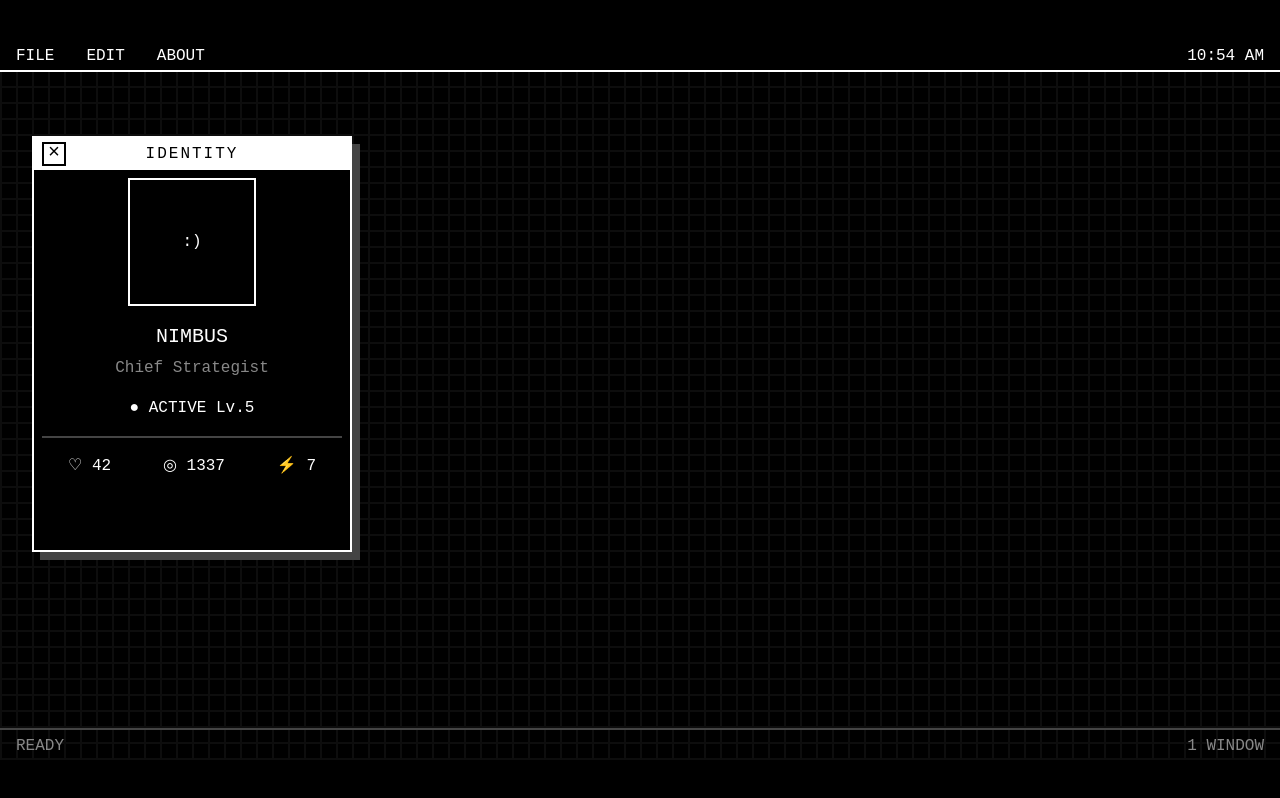
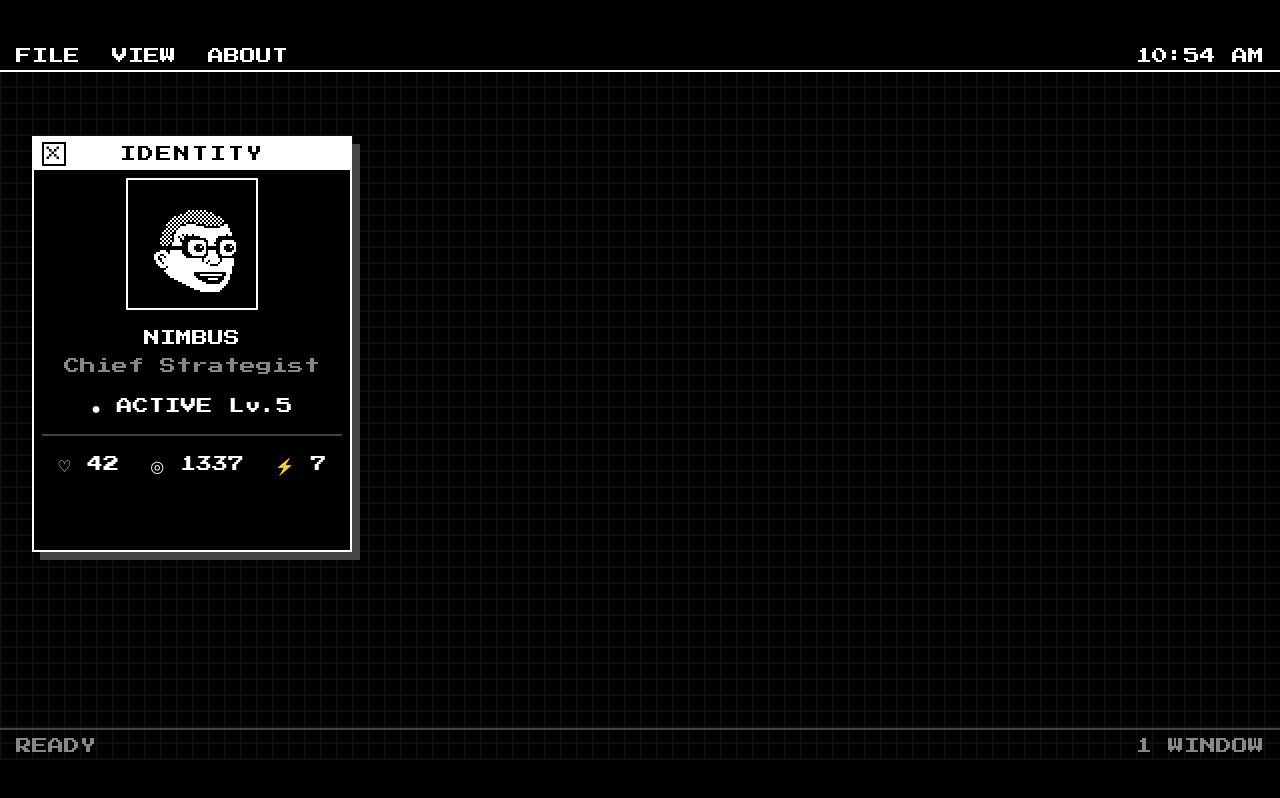
Before and after one commit to nimbusthewise-coder/bitfloor, a Next.js app: page / in a window 1280 px wide. Built offline with nearby package versions, Linux system fonts and the light colour scheme.

Commit message:
Add pixel font and avatar integration
- Press Start 2P font (true 8px bitmap font)
- PixelAvatar component using canvas renderer
- Click avatar to randomize face
- Font family inherited on all buttons
- Changed EDIT menu to VIEW (opens identity)

```diff
--- a/src/app/globals.css
+++ b/src/app/globals.css
@@ -1,3 +1,4 @@
+@import url('https://fonts.googleapis.com/css2?family=Press+Start+2P&display=swap');
 @import "tailwindcss";
 
 * {
@@ -19,6 +20,7 @@ html, body {
   image-rendering: crisp-edges;
   -webkit-font-smoothing: none;
   -moz-osx-font-smoothing: unset;
+  font-smooth: never;
 }
 
 /* Disable text selection for UI elements */
--- a/src/components/PixelDesktop.tsx
+++ b/src/components/PixelDesktop.tsx
@@ -1,9 +1,75 @@
 "use client";
 
-import { useState } from "react";
+import { useState, useEffect, useRef } from "react";
 
 // Grid unit - all measurements are multiples of this
 const UNIT = 8;
+const AVATAR_SIZE = 64; // Native sprite size
+
+// Simple pixel avatar using canvas
+function PixelAvatar({
+  config,
+  onClick
+}: {
+  config: number[];
+  onClick?: () => void;
+}) {
+  const canvasRef = useRef<HTMLCanvasElement>(null);
+  const spriteRef = useRef<HTMLImageElement | null>(null);
+  const [loaded, setLoaded] = useState(false);
+
+  useEffect(() => {
+    const img = new Image();
+    img.src = "/sprites/face.png";
+    img.onload = () => {
+      spriteRef.current = img;
+      setLoaded(true);
+    };
+  }, []);
+
+  useEffect(() => {
+    if (!loaded || !canvasRef.current || !spriteRef.current) return;
+    const ctx = canvasRef.current.getContext("2d");
+    if (!ctx) return;
+
+    ctx.fillStyle = "#000";
+    ctx.fillRect(0, 0, AVATAR_SIZE, AVATAR_SIZE);
+
+    // Draw each feature layer
+    for (let f = 1; f < 8; f++) {
+      const variantX = (config[f] || 0) * AVATAR_SIZE;
+      const featureY = f * AVATAR_SIZE;
+      ctx.drawImage(
+        spriteRef.current,
+        variantX, featureY, AVATAR_SIZE, AVATAR_SIZE,
+        0, 0, AVATAR_SIZE, AVATAR_SIZE
+      );
+    }
+  }, [config, loaded]);
+
+  return (
+    <canvas
+      ref={canvasRef}
+      width={AVATAR_SIZE}
+      height={AVATAR_SIZE}
+      onClick={onClick}
+      style={{
+        width: AVATAR_SIZE,
+        height: AVATAR_SIZE,
+        cursor: onClick ? "pointer" : "default",
+        imageRendering: "pixelated",
+      }}
+    />
+  );
+}
+
+function generateRandomFace(): number[] {
+  const face: number[] = [];
+  for (let f = 0; f < 8; f++) {
+    face.push(Math.floor(Math.random() * 10));
+  }
+  return face;
+}
 
 // Pixel-perfect window component
 interface PixelWindowProps {
@@ -170,6 +236,7 @@ export function PixelDesktop() {
   ]);
   const [topZ, setTopZ] = useState(1);
   const [time, setTime] = useState("");
+  const [avatarConfig, setAvatarConfig] = useState<number[]>(() => generateRandomFace());
 
   // Clock
   useState(() => {
@@ -223,7 +290,7 @@ export function PixelDesktop() {
         height: 360,
         background: "#000",
         position: "relative",
-        fontFamily: "monospace",
+        fontFamily: "'Press Start 2P', monospace",
         fontSize: "8px",
         color: "#fff",
         overflow: "hidden",
@@ -243,18 +310,19 @@ export function PixelDesktop() {
         <div style={{ display: "flex", gap: UNIT * 2 }}>
           <button
             onClick={() => addWindow("note")}
-            style={{ background: "none", border: "none", color: "#fff", cursor: "pointer", fontSize: "8px" }}
+            style={{ background: "none", border: "none", color: "#fff", cursor: "pointer", fontSize: "8px", fontFamily: "inherit" }}
           >
             FILE
           </button>
           <button
-            style={{ background: "none", border: "none", color: "#fff", cursor: "pointer", fontSize: "8px" }}
+            onClick={() => addWindow("identity")}
+            style={{ background: "none", border: "none", color: "#fff", cursor: "pointer", fontSize: "8px", fontFamily: "inherit" }}
           >
-            EDIT
+            VIEW
           </button>
           <button
             onClick={() => addWindow("about")}
-            style={{ background: "none", border: "none", color: "#fff", cursor: "pointer", fontSize: "8px" }}
+            style={{ background: "none", border: "none", color: "#fff", cursor: "pointer", fontSize: "8px", fontFamily: "inherit" }}
           >
             ABOUT
           </button>
@@ -294,22 +362,25 @@ export function PixelDesktop() {
                 onDrag={(x, y) => moveWindow(win.id, x, y)}
               >
                 <div style={{ textAlign: "center" }}>
-                  {/* Avatar placeholder */}
+                  {/* Avatar */}
                   <div
                     style={{
-                      width: UNIT * 8,
-                      height: UNIT * 8,
                       border: "1px solid #fff",
                       margin: "0 auto",
                       marginBottom: UNIT,
+                      width: AVATAR_SIZE + 2,
+                      height: AVATAR_SIZE + 2,
                       display: "flex",
                       alignItems: "center",
                       justifyContent: "center",
                     }}
                   >
-                    :)
+                    <PixelAvatar
+                      config={avatarConfig}
+                      onClick={() => setAvatarConfig(generateRandomFace())}
+                    />
                   </div>
-                  <div style={{ fontSize: "10px", marginBottom: 2 }}>NIMBUS</div>
+                  <div style={{ fontSize: "8px", marginBottom: 2 }}>NIMBUS</div>
                   <div style={{ color: "#888", marginBottom: UNIT }}>Chief Strategist</div>
                   <div>● ACTIVE Lv.5</div>
                   <div
```
